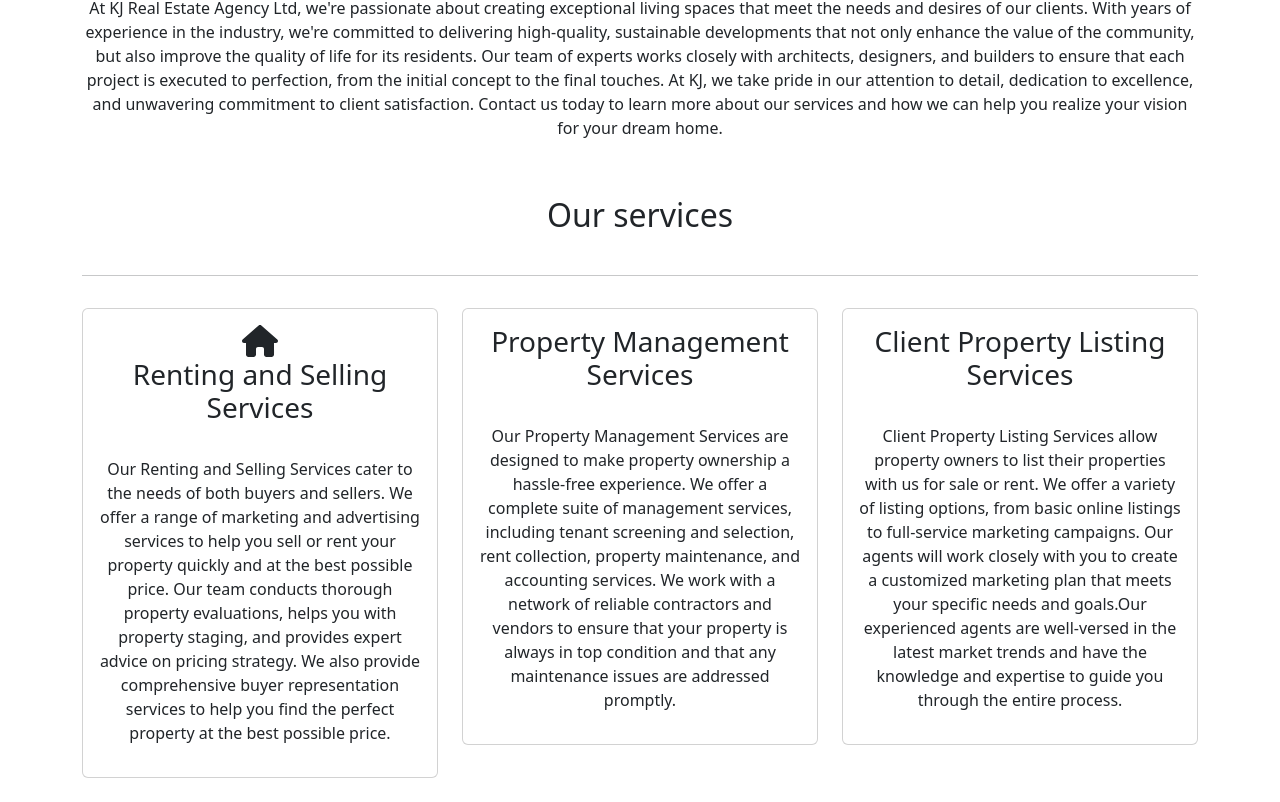
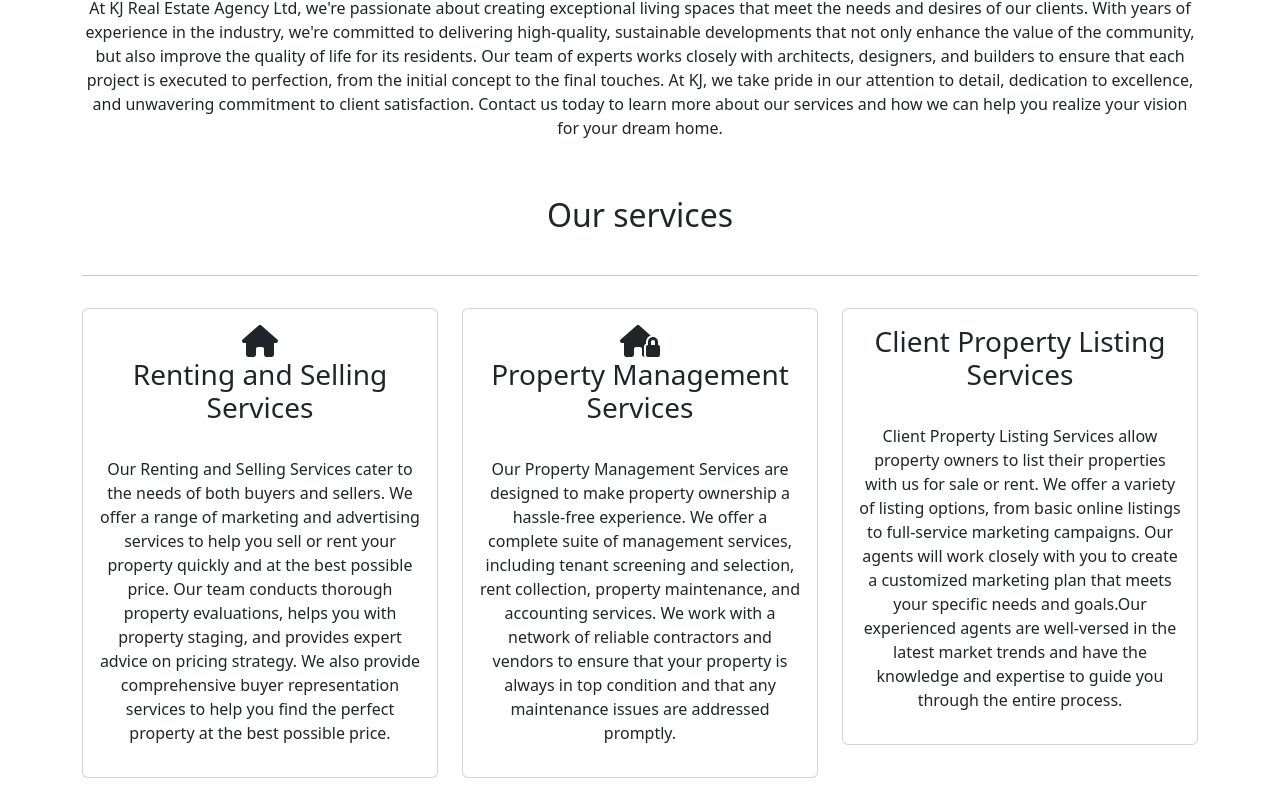
Before and after one commit to Kobby-Jones/react-deployment-with-k8s-ArgoCD, a React (Create React App) app: page / in a window 1280 px wide. Shown: the part 3613-4415 px from the top of the page. Built offline with nearby package versions, Linux system fonts and the light colour scheme.

Commit message:
Icon 2 added

```diff
--- a/src/components/ServicesCard.jsx
+++ b/src/components/ServicesCard.jsx
@@ -1,5 +1,4 @@
 import { FontAwesomeIcon } from '@fortawesome/react-fontawesome';
-import { faHouse } from '@fortawesome/free-solid-svg-icons';
 import React from 'react';
 import { Card } from 'react-bootstrap';
 
--- a/src/components/ServicesRow.jsx
+++ b/src/components/ServicesRow.jsx
@@ -1,4 +1,4 @@
-import { faHouse } from '@fortawesome/free-solid-svg-icons';
+import { faHouse, faHouseLock } from '@fortawesome/free-solid-svg-icons';
 import React from 'react';
 import { Row, Col } from 'react-bootstrap';
 import ServicesCard from './ServicesCard';
@@ -18,6 +18,7 @@
           <ServicesCard
             title={services.propertyManagement.title}
             text={services.propertyManagement.text}
+            icon= {faHouseLock}
           />
         </Col>
         <Col lg="4">
```
